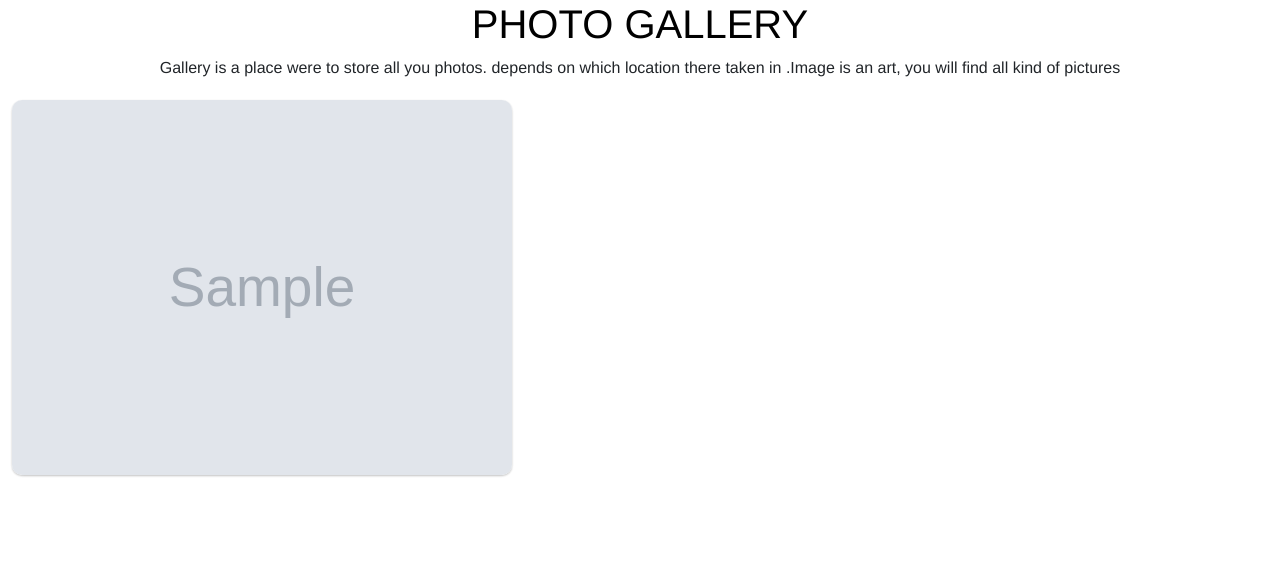
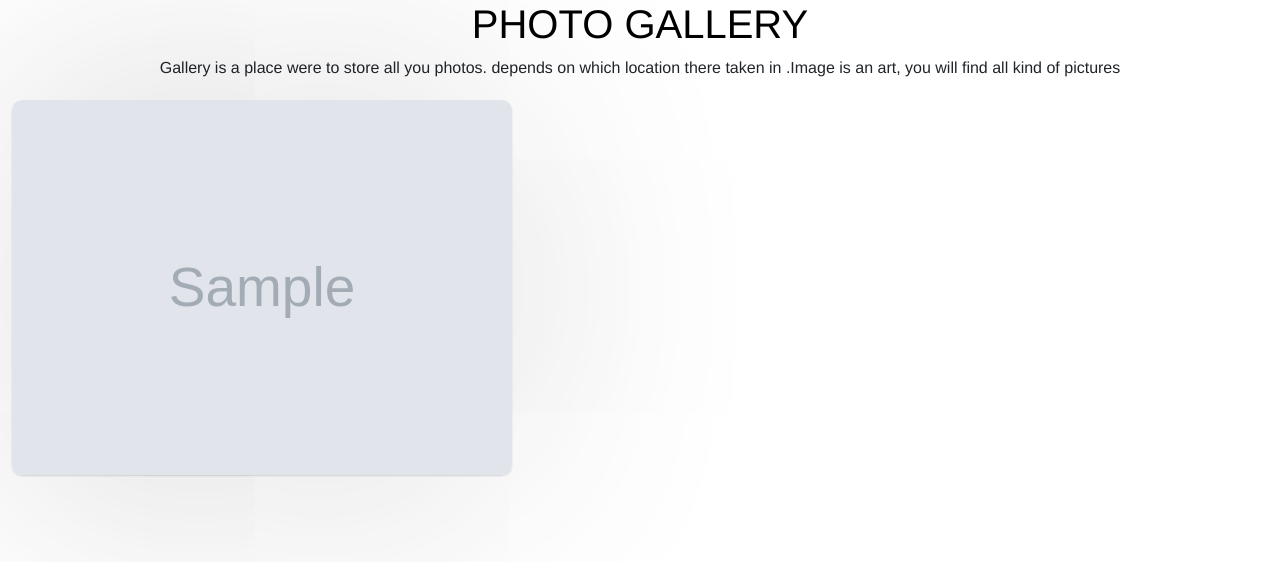
Before and after one commit to ambonte/personal-gallery, a Django app: page / in a window 1280 px wide, with the pointer over the restyled element. Shown: the part 96-658 px from the top of the page. Run offline with Django 3.2, Linux system fonts and the light colour scheme; tables that the repository leaves empty hold one stand-in row (values such as "Sample post"); grey boxes marked "Sample" are stand-in pictures; some libraries are stand-ins or nearby versions.

Commit message:
adding hover

```diff
--- a/galleries/templates/welcome.html
+++ b/galleries/templates/welcome.html
@@ -81,7 +81,7 @@
         /* width:100% !important; */
     }
     .image:hover{
-        box-shadow: 0 1px 328px gba(0, 0, 0, 0.25),0 1px 2px rgba(0, 0, 0, 0.22);
+        box-shadow: 0 1px 328px rgba(0, 0, 0, 0.25),0 1px 2px rgba(0, 0, 0, 0.22);
         /* transition:  .5s ease ; */
         opacity: 0.7;
         border-radius: 10px;
```
